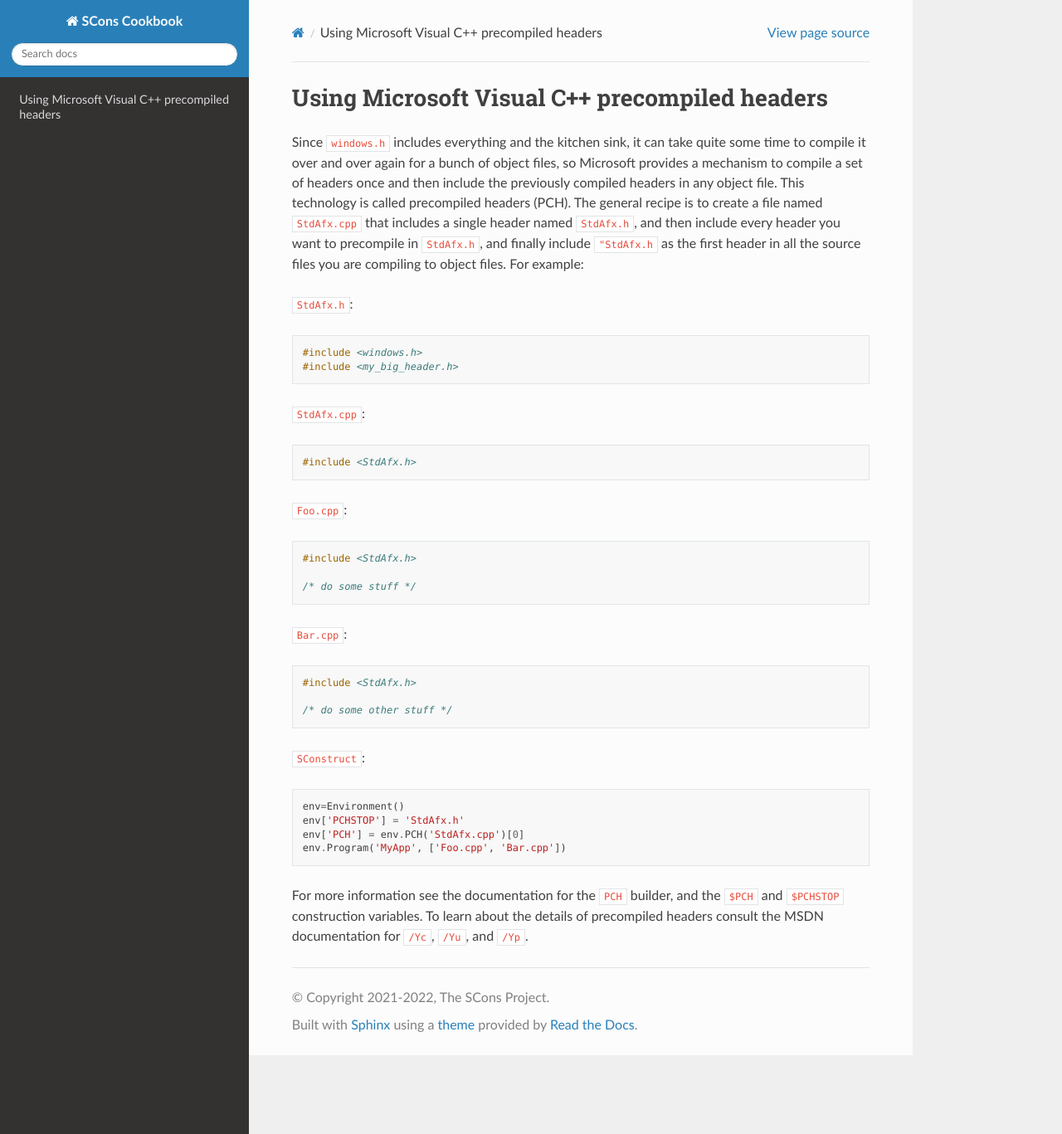
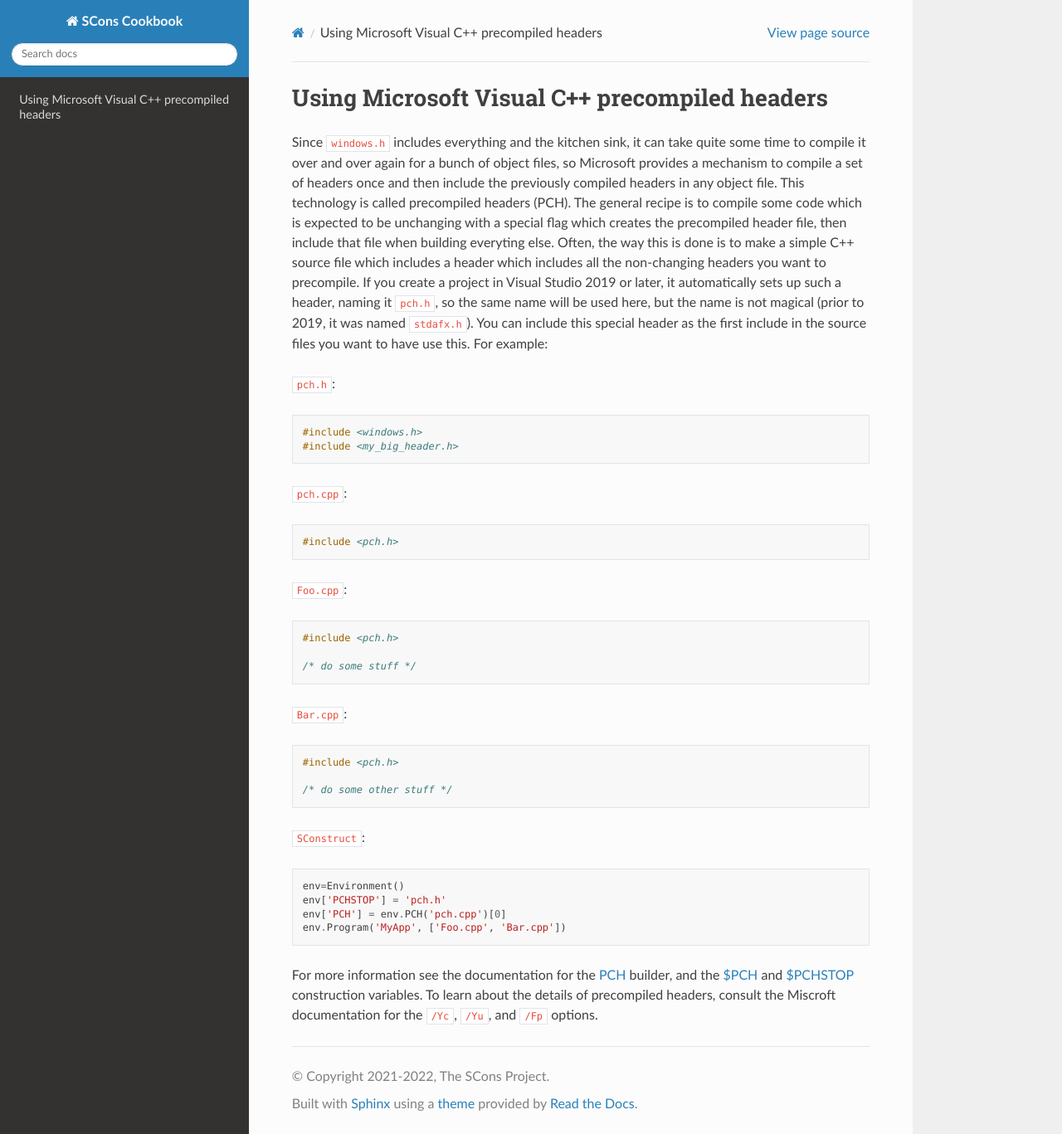
Before and after one commit to SCons/cookbook, a Sphinx documentation site: the page built from docs/recipes/msvc-pch.rst, in a window 1280 px wide and 1367 px high. Shown: the whole window at 83% size. Built offline with Sphinx 7.4.7 and the Read the Docs theme 2.0.0, drawn with Linux system fonts in a browser that asks for light colours.

Commit message:
Fix PCH typo, update
Example pointed to /Yp as part of the MS Doc for precompiled headers,
but the actual option to specify an output PCH file is /Fp
(which SCons code already does correctly).

Did some updating, though I think this is a bad example and
may need a TODO to improve.

Signed-off-by: Mats Wichmann <mats@linux.com>

```diff
--- a/docs/recipes/msvc-pch.rst
+++ b/docs/recipes/msvc-pch.rst
@@ -5,31 +5,39 @@ Since ``windows.h`` includes everything and the kitchen sink, it can
 take quite some time to compile it over and over again for a bunch of
 object files, so Microsoft provides a mechanism to compile a set of
 headers once and then include the previously compiled headers in any
-object file. This technology is called precompiled headers (PCH). The
-general recipe is to create a file named ``StdAfx.cpp`` that includes a
-single header named ``StdAfx.h``, and then include every header you want
-to precompile in ``StdAfx.h``, and finally include ``"StdAfx.h`` as the
-first header in all the source files you are compiling to object files.
+object file. This technology is called precompiled headers (PCH).
+The general recipe is to compile some code which is expected to be
+unchanging with a special flag which creates the precompiled header
+file, then include that file when building everyting else.
+Often, the way this is done is to make a simple C++ source file
+which includes a header which includes all the non-changing headers
+you want to precompile.
+If you create a project in Visual Studio 2019 or later,
+it automatically sets up such a header, naming it ``pch.h``,
+so the same name will be used here, but the name is not magical
+(prior to 2019, it was named ``stdafx.h``).
+You can include this special header as the first include in the
+source files you want to have use this.
 For example:
 
-``StdAfx.h``:
+``pch.h``:
 
 .. code:: C++
 
    #include <windows.h>
    #include <my_big_header.h>
 
-``StdAfx.cpp``:
+``pch.cpp``:
 
 .. code:: C++
 
-   #include <StdAfx.h>
+   #include <pch.h>
 
 ``Foo.cpp``:
 
 .. code:: C++
 
-   #include <StdAfx.h>
+   #include <pch.h>
 
    /* do some stuff */
 
@@ -37,7 +45,7 @@ For example:
 
 .. code:: C++
 
-   #include <StdAfx.h>
+   #include <pch.h>
 
    /* do some other stuff */
 
@@ -46,12 +54,17 @@ For example:
 .. code:: python
 
    env=Environment()
-   env['PCHSTOP'] = 'StdAfx.h'
-   env['PCH'] = env.PCH('StdAfx.cpp')[0]
+   env['PCHSTOP'] = 'pch.h'
+   env['PCH'] = env.PCH('pch.cpp')[0]
    env.Program('MyApp', ['Foo.cpp', 'Bar.cpp'])
 
-For more information see the documentation for the ``PCH``
-builder, and the ``$PCH`` and ``$PCHSTOP``
-construction variables. To learn about the details of precompiled
-headers consult the MSDN documentation for ``/Yc``, ``/Yu``, and
-``/Yp``.
+For more information see the documentation for the
+`PCH <https://scons.org/doc/production/HTML/scons-man.html#b-PCH>`_
+builder, and the
+`$PCH <https://scons.org/doc/production/HTML/scons-man.html#cv-PCH>`_
+and
+`$PCHSTOP <https://scons.org/doc/production/HTML/scons-man.html#cv-PCHSTOP>`_
+construction variables.
+To learn about the details of precompiled headers,
+consult the Miscroft documentation for the
+``/Yc``, ``/Yu``, and ``/Fp`` options.
```
